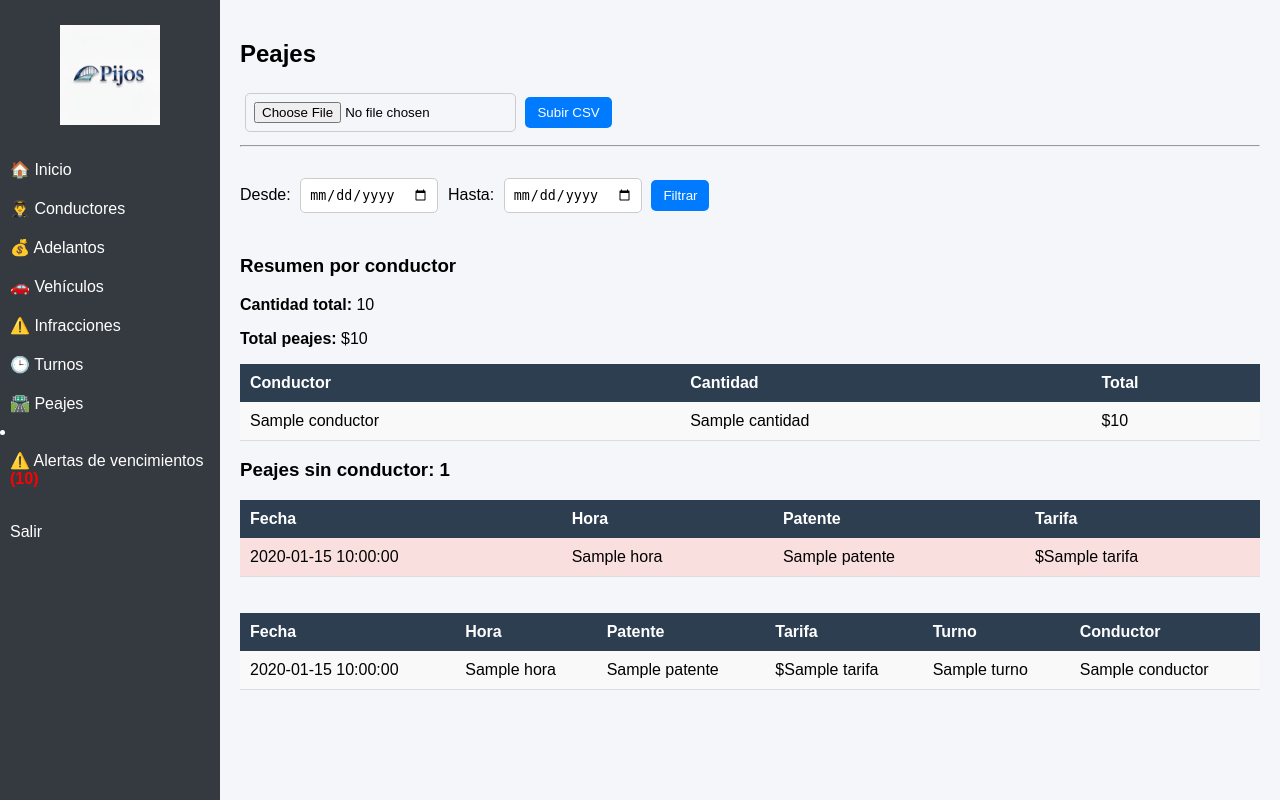
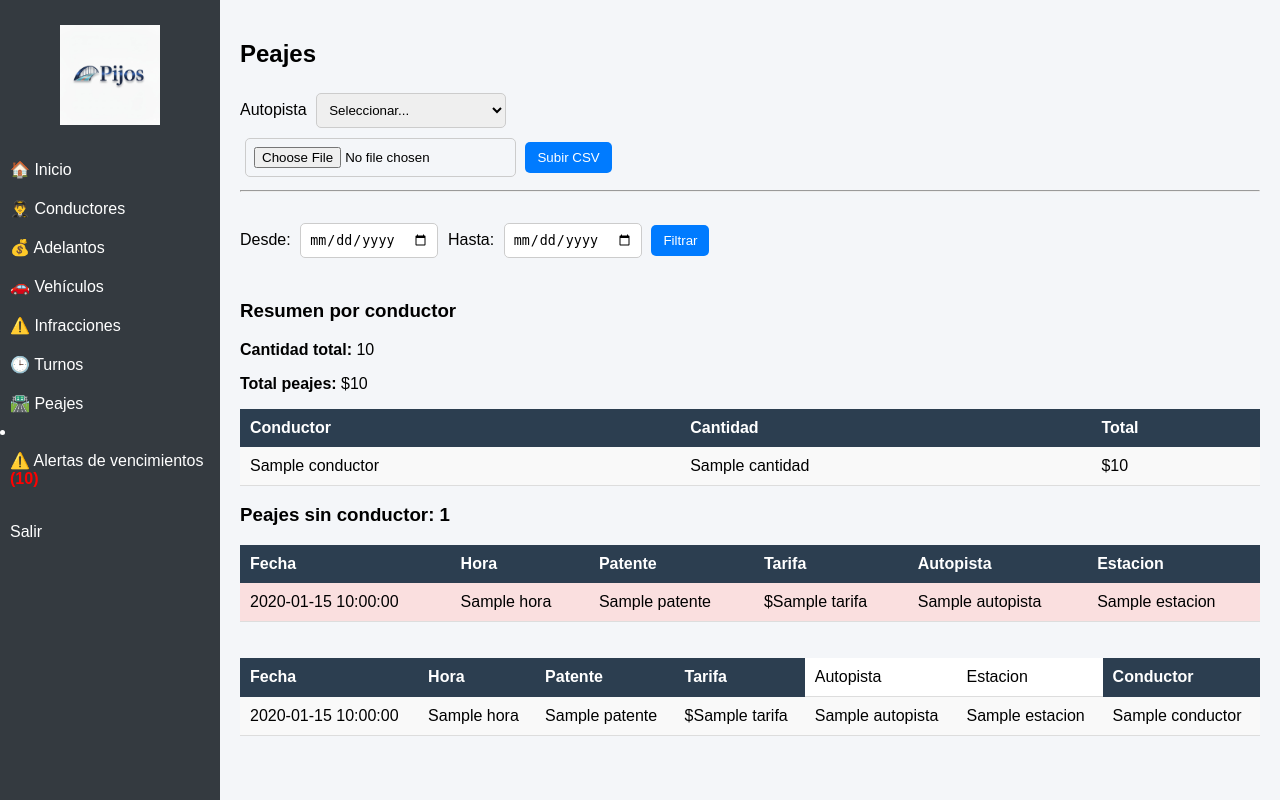
Before and after one commit to flotapjs-tech/mi_app_empresa, a Python web app: template templates/peajes.html in a window 1280 px wide. Run offline with Jinja, Linux system fonts and the light colour scheme; the template is opened without the code that fills it: most values are stand-ins (such as "Sample title", 1, 10 or a date in 2020).

Commit message:
agregadondo detalle autopista a peajes

```diff
--- a/templates/peajes.html
+++ b/templates/peajes.html
@@ -5,6 +5,42 @@
 <h2>Peajes</h2>
 
 <div >
+    <div class="mb-3">
+    <label class="form-label">Autopista</label>
+
+    <select
+        name="autopista"
+        class="form-select"
+        required
+    >
+        <option value="">Seleccionar...</option>
+
+        <option value="AU 25 DE MAYO">
+            AUTOPISTAS URBANAS
+        </option>
+
+        <option value="PERITO MORENO">
+            ACCESO OESTE
+        </option>
+
+        <option value="ILLIA">
+            AU. BS AS - LA PLATA
+        </option>
+
+        <option value="BUEN AYRE">
+            BUEN AYRE
+        </option>
+
+        <option value="PANAMERICANA">
+            ACCESO NORTE
+        </option>
+
+        <option value="PANAMERICANA">
+            ACCESO RICCHERI
+        </option>
+
+    </select>
+</div>
 
     <form method="POST" enctype="multipart/form-data">
 
@@ -109,6 +145,8 @@
             <th>Hora</th>
             <th>Patente</th>
             <th>Tarifa</th>
+            <th>Autopista</th>
+            <th>Estacion</th>
         </tr>
 
         {% for r in sin_conductor %}
@@ -119,6 +157,8 @@
             <td>{{ r.hora }}</td>
             <td>{{ r.patente }}</td>
             <td>${{ r.tarifa }}</td>
+            <td>{{ r.autopista }}</td>
+            <td>{{ r.estacion }}</td>
 
         </tr>
 
@@ -151,7 +191,8 @@
         <th>Hora</th>
         <th>Patente</th>
         <th>Tarifa</th>
-        <th>Turno</th>
+        <td>Autopista</td>
+        <td>Estacion</td>
         <th>Conductor</th>
     </tr>
 
@@ -163,7 +204,8 @@
         <td>{{ r.hora }}</td>
         <td>{{ r.patente }}</td>
         <td>${{ r.tarifa }}</td>
-        <td>{{ r.turno }}</td>
+        <td>{{ r.autopista }}</td>
+        <td>{{ r.estacion }}</td>
         <td>{{ r.conductor or "-" }}</td>
 
     </tr>
```
Also changed, not shown: app.py (+8 -1 lines).
